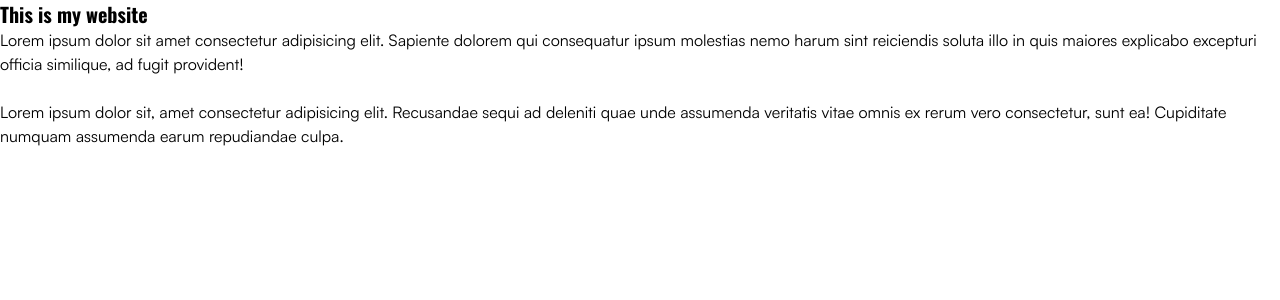
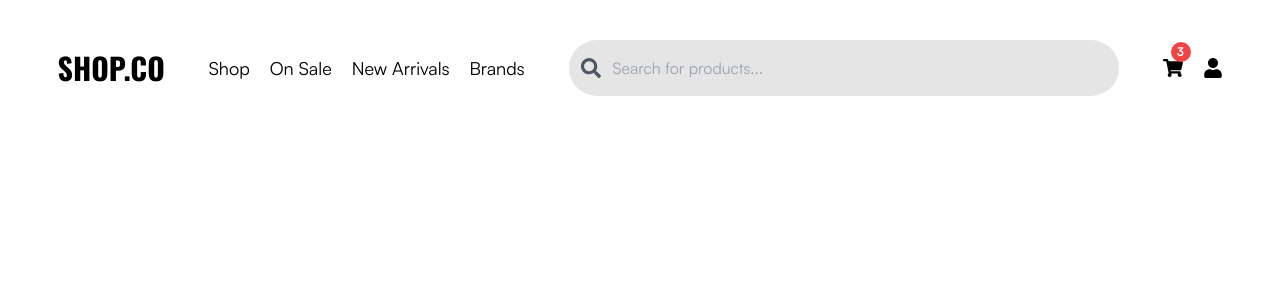
Before and after one commit to anabelena/shop-co-nextjs, a Next.js app: page / in a window 1280 px wide. Shown: the top 300 px of the page. Built offline with nearby package versions, Linux system fonts and the light colour scheme.

Commit message:
feature: add Header component

```diff
--- a/src/app/layout.tsx
+++ b/src/app/layout.tsx
@@ -1,5 +1,6 @@
 import "./globals.css";
 import { satoshi, oswald } from "./fonts/fonts";
+import Header from "@/components/Header";
 
 export default function RootLayout({
   children,
@@ -8,7 +9,11 @@
 }>) {
   return (
     <html lang="en" className={`${satoshi.variable} ${oswald.variable}`}>
-      <body className="font-body">{children}</body>
+      <body className="font-body">
+        {/* El Header se muestra en todas las páginas */}
+        <Header/>
+        {children}
+      </body>
     </html>
   );
 }
--- a/src/app/page.tsx
+++ b/src/app/page.tsx
@@ -1,15 +1,7 @@
 export default function Home() {
   return (
     <main>
-      <h1 className="font-heading font-bold text-xl">This is my website</h1>
-      <p>
-        Lorem ipsum dolor sit amet consectetur adipisicing elit. Sapiente
-        dolorem qui consequatur ipsum molestias nemo harum sint reiciendis
-        soluta illo in quis maiores explicabo excepturi officia similique, ad
-        fugit provident!
-      </p>
-      <br />
-      <p>Lorem ipsum dolor sit, amet consectetur adipisicing elit. Recusandae sequi ad deleniti quae unde assumenda veritatis vitae omnis ex rerum vero consectetur, sunt ea! Cupiditate numquam assumenda earum repudiandae culpa.</p>
+
     </main>
   );
 }
--- a/src/components/Header/index.tsx
+++ b/src/components/Header/index.tsx
@@ -1,18 +1,13 @@
 import { FaBars, FaSearch, FaShoppingCart, FaUser } from "react-icons/fa";
-import { IconContext } from "react-icons";
-
-
+import Link from "next/link";
 
 export default function Header() {
-
-
   return (
     <header className="flex justify-around my-2 tablet:justify-center items-center gap-11 tablet:my-10 tablet:w-full">
+      {/* LOGO */}
       <div className="flex gap-5 items-center">
-
         <FaBars className="text-lg block tablet:hidden cursor-pointer" />
-
-
+        <Link href={"/"} className="text-xl tablet:text-3xl font-bold font-heading cursor-pointer">SHOP.CO</Link>
       </div>
 
       {/* MENU */}
@@ -42,10 +37,10 @@
       </div>
 
       {/* SEARCH PRODUCTS */}
-      <div className="hidden tablet:flex items-center bg-neutral200 gap-3 px-3 py-4 rounded-[62px] w-[550px]">
+      <div className="hidden tablet:flex items-center bg-neutral-200 gap-3 px-3 py-4 rounded-[62px] w-[550px]">
         <FaSearch className="text-gray-600 cursor-pointer text-xl" />
         <input
-          className="border-none bg-neutral200 outline-none"
+          className="border-none bg-neutral-200 outline-none"
           type="text"
           placeholder="Search for products..."
         />
@@ -53,21 +48,14 @@
 
       {/* ICONOS */}
       <div className="flex justify-center items-center gap-3 tablet:gap-5 ">
-        <IconContext.Provider value={{ className: "cursor-pointer" }}>
-          <FaSearch alt={"search"} className="block tablet:hidden " />
-          <div className="relative">
-            <FaShoppingCart
-              alt={"carrito"}
-              className="text-lg tablet:text-xl"
-            />
-
-              <span className="absolute bottom-4 left-2 bg-red-500 text-white text-xs font-bold rounded-full w-5 h-5 flex justify-center items-center">
-
-              </span>
-
-          </div>
-          <FaUser alt={"usuario"} className="text-lg tablet:text-xl" />
-        </IconContext.Provider>
+        <FaSearch className="block tablet:hidden cursor-pointer" />
+        <div className="relative">
+          <FaShoppingCart className="text-lg tablet:text-xl cursor-pointer" />
+          <span className="absolute bottom-4 left-2 bg-red-500 text-white text-xs font-bold rounded-full w-5 h-5 flex justify-center items-center">
+            3
+          </span>
+        </div>
+        <FaUser className="text-lg tablet:text-xl cursor-pointer" />
       </div>
     </header>
   );
```
